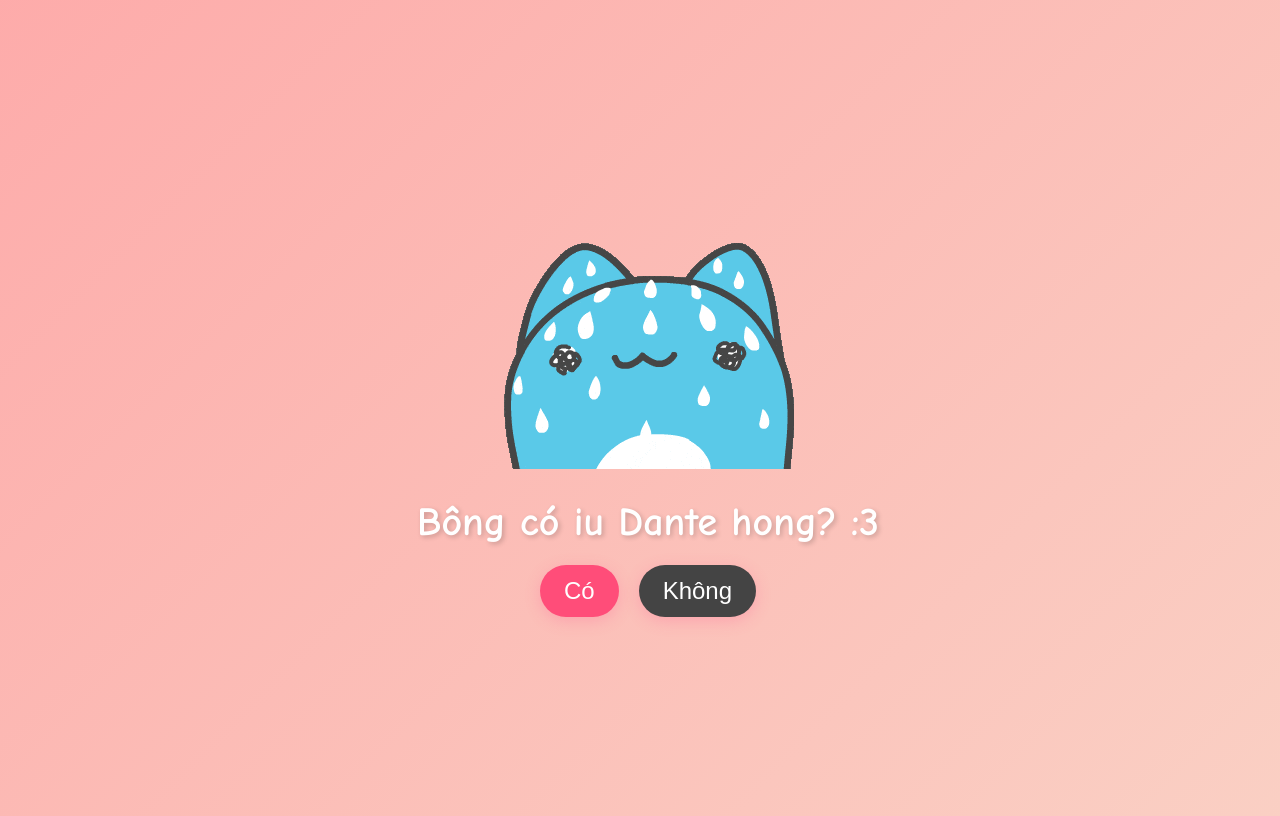
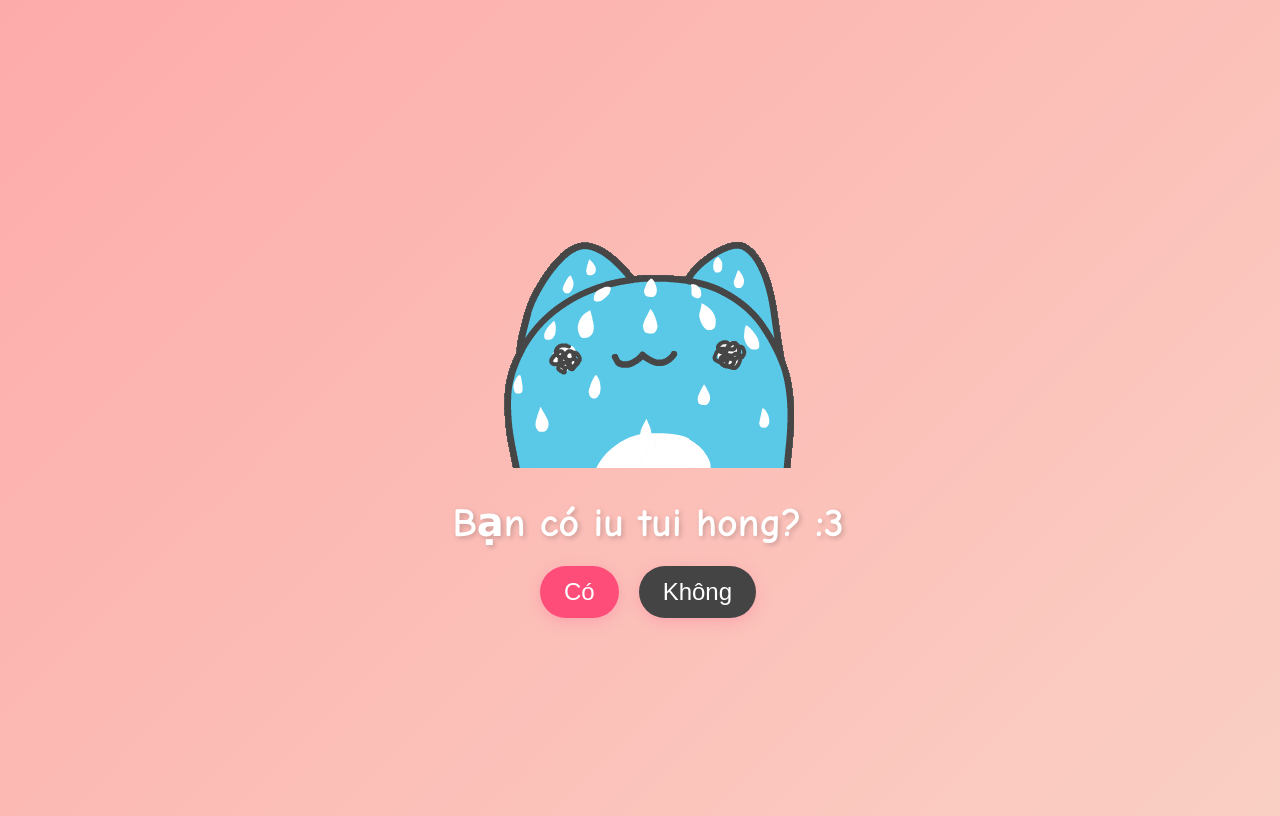
Before and after one commit to catfishyoung/Web-For-Couple, a plain HTML site: page index.html in a window 1280 px wide. Drawn offline with Linux system fonts and the light colour scheme.

Commit message:
Update index.html

```diff
--- a/index.html
+++ b/index.html
@@ -76,7 +76,7 @@
     <div class="gif-container">
         <img src="Nervous Sweat Sticker by Capoo.gif" alt="Gif Facebook">
     </div>
-    <h1>Bông có iu Dante hong? :3</h1>
+    <h1>Bạn có iu tui hong? :3</h1>
     <div class="buttons">
         <button class="yes" onclick="redirectToResult()">Có</button>
         <button class="no" onclick="growNoButton()">Không</button>
```
